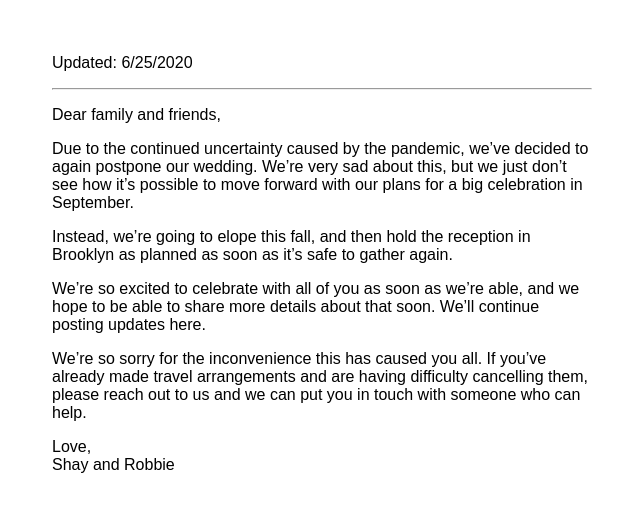
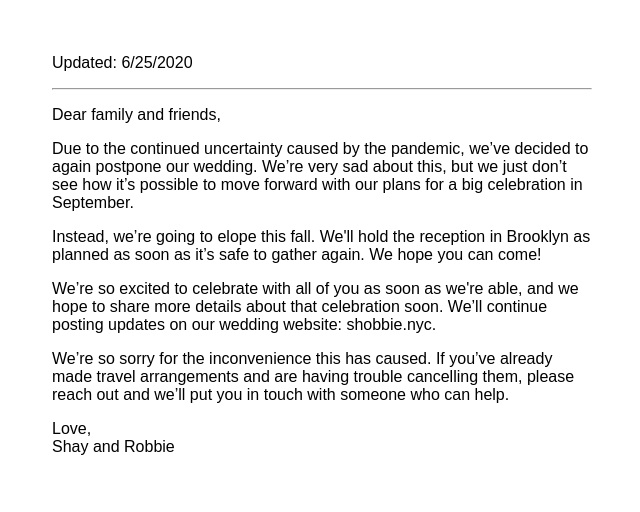
Before and after one commit to shobbienyc/shobbienyc.github.io, a plain HTML site: page index.html in a window 1280 px wide. Shown: the whole page, without its empty margins (318-958 px from the left). Drawn offline with Linux system fonts and the light colour scheme; a web font is replaced by a local one.

Commit message:
Update index.html

```diff
--- a/index.html
+++ b/index.html
@@ -43,12 +43,17 @@
                 <hr>
 
                 <p>Dear family and friends,</p>
-                <p>Due to the continued uncertainty caused by the pandemic, we’ve decided to again postpone our wedding. We’re very sad about this, but we just don’t see how it’s possible to move forward with our plans for a big celebration in September. </p>
-                <p>Instead, we’re going to elope this fall, and then hold the reception in Brooklyn as planned as soon as it’s safe to gather again.</p>
-                <p>We’re so excited to celebrate with all of you as soon as we’re able, and we hope to be able to share more details about that soon. We’ll continue posting updates here.</p>
-                <p>We’re so sorry for the inconvenience this has caused you all. If you’ve already made travel arrangements and are having difficulty cancelling them, please reach out to us and we can put you in touch with someone who can help. </p>
-                <p>Love, <br>
-                Shay and Robbie </p>
+
+<p>Due to the continued uncertainty caused by the pandemic, we’ve decided to again postpone our wedding. We’re very sad about this, but we just don’t see how it’s possible to move forward with our plans for a big celebration in September.</p>
+
+<p>Instead, we’re going to elope this fall. We'll hold the reception in Brooklyn as planned as soon as it’s safe to gather again. We hope you can come! </p>
+
+<p>We’re so excited to celebrate with all of you as soon as we're able, and we hope to share more details about that celebration soon. We’ll continue posting updates on our wedding website: shobbie.nyc. </p>
+
+<p>We’re so sorry for the inconvenience this has caused. If you’ve already made travel arrangements and are having trouble cancelling them, please reach out and we’ll put you in touch with someone who can help. </p>
+
+<p>Love, <br>
+    Shay and Robbie </p>
 
             </div>
 
```
